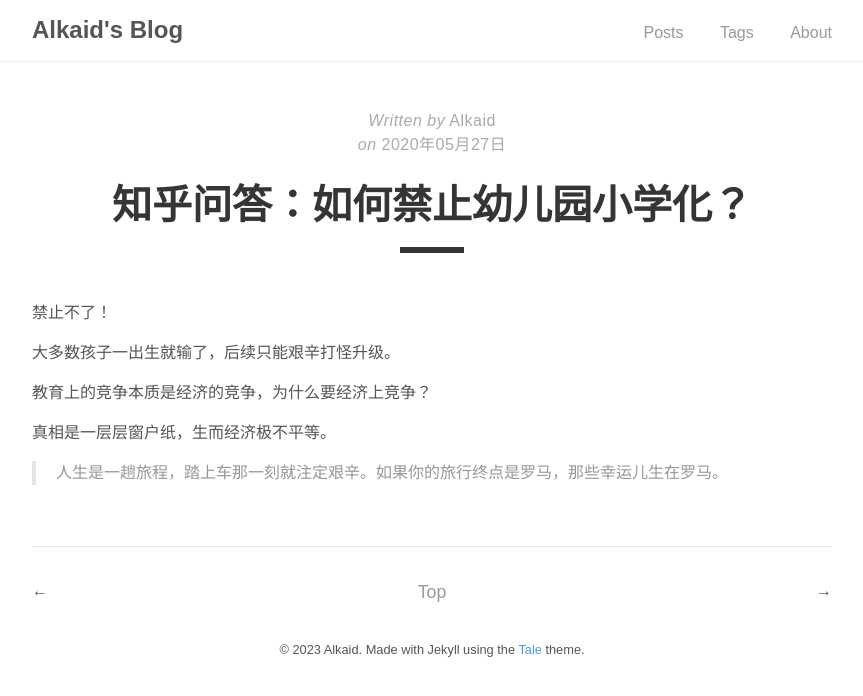
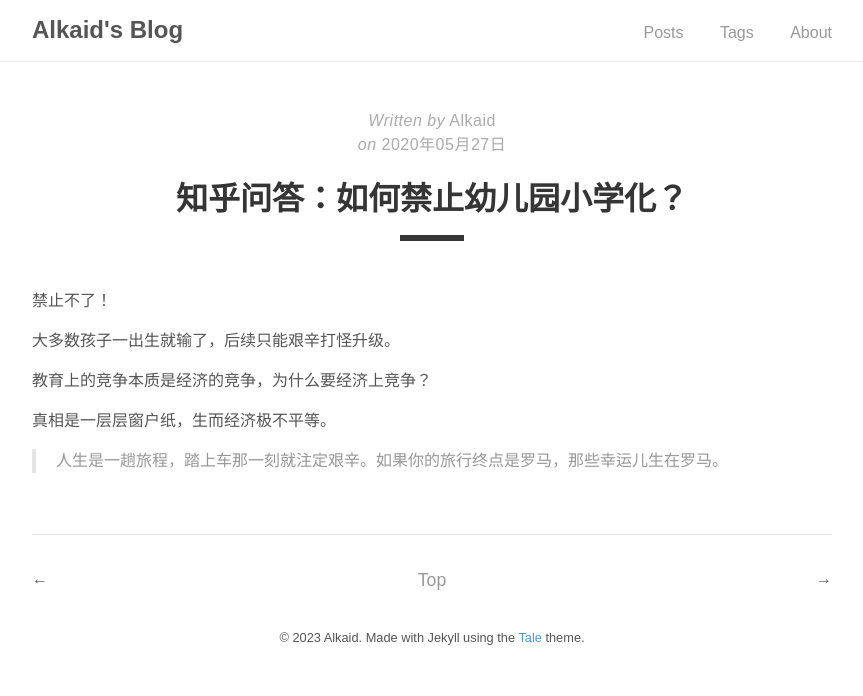
Before and after one commit to AlkaidWaong/ifoz, a Jekyll site: the page built from _posts/2020-05-27-Answer-the-question-of-zhihu.md, in a window 1280 px wide. Shown: the top 696 px of the page, without its empty margins (208-1071 px from the left). Built offline with Jekyll 4.4.1, drawn with Linux system fonts in a browser that asks for light colours; comment, search, counter and statistics services are not loaded.

Commit message:
fix styles

```diff
--- a/_includes/catalogue_item.html
+++ b/_includes/catalogue_item.html
@@ -4,7 +4,7 @@
     <span class="catalogue-pinned">Pinned &middot;</span>
     {% endif %}
     <time datetime="{{ post.date }}" class="catalogue-time">Post on {{ post.date | date: "%Y年%m月%d日" }}</time>
-    <h1 class="catalogue-title">{{ post.title }}</h1>
+    <h2 class="catalogue-title">{{ post.title }}</h2>
     <div class="catalogue-line"></div>
 
     <p>
--- a/_sass/tale/_post.scss
+++ b/_sass/tale/_post.scss
@@ -15,7 +15,7 @@
   &-title {
     color: $default-shade;
     font-family: $sans-serif;
-    font-size: 2.5rem;
+    font-size: 2rem;
     margin: 1rem 0;
     text-align: center;
   }
```
Also changed, not shown: Gemfile.lock (added), 3 other files.
